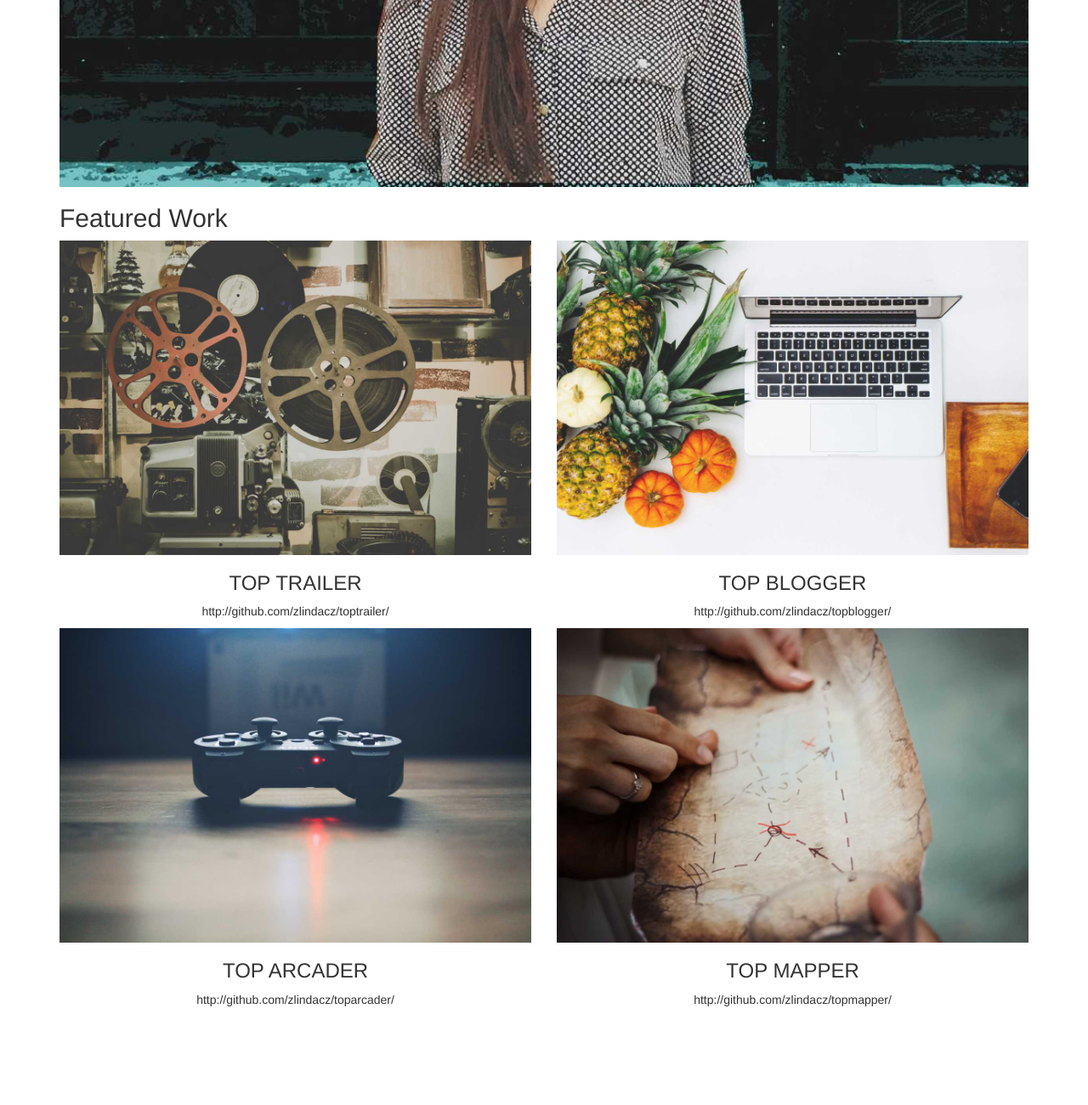
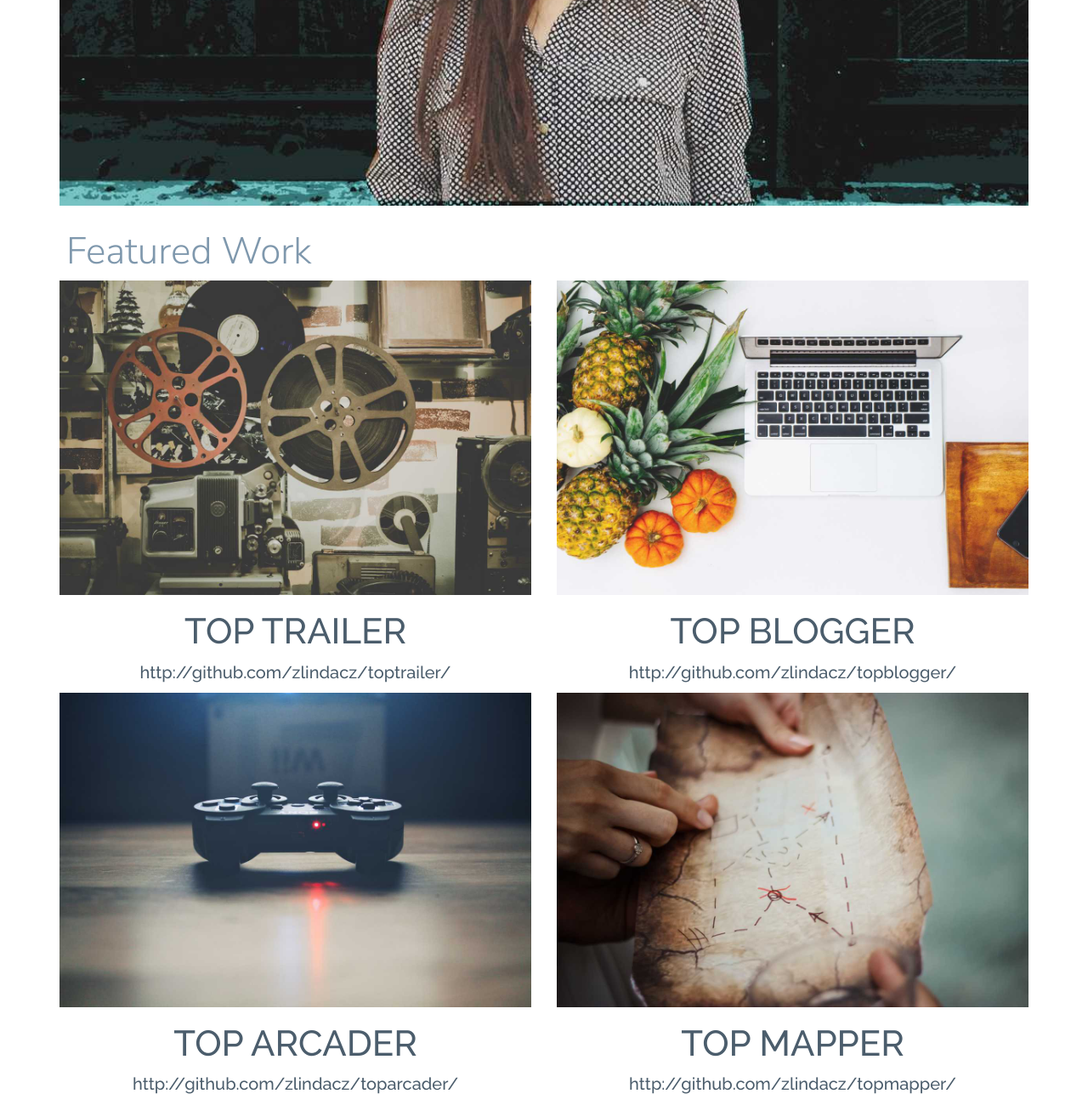
Before and after one commit to zlindacz/udacity-full-stack, a website: page project_2_portfolio/index.html in a window 1280 px wide. Shown: the part 664-1964 px from the top of the page at 85% size. Before the commit the page ends 1860 px from the top, so only its background shows below. Drawn offline with nearby package versions, Linux system fonts and the light colour scheme.

Commit message:
finished basic layout

```diff
--- a/project_2_portfolio/index.html
+++ b/project_2_portfolio/index.html
@@ -20,7 +20,7 @@
     <title>Linda Portfolio</title>
     <link rel="stylesheet" href="scripts/css/style.css">
     <link rel="stylesheet" href="scripts/css/bootstrap/css/bootstrap.css">
-    <link href="https://fonts.googleapis.com/css?family=Catamaran:100|Raleway:200|Work+Sans:300"
+    <link href="https://fonts.googleapis.com/css?family=Raleway:200,500|Work+Sans:300|Nunito+Sans:300"
           rel="stylesheet">
   </head>
   <body>
@@ -28,8 +28,9 @@
       <div class="row">
         <div class="col-md-6">
           <img src="dist/logo-5000.png"
-          alt="Linda's Logo"
-          srcset="dist/logo-5000-large.png 5000w">
+               class="logo-img"
+               alt="Linda's Logo"
+               srcset="dist/logo-5000-large.png 5000w">
         </div>
         <div class="col-md-6 text-right text-uppercase">
           <h1 class="header-name">Linda Zhang</h1>
@@ -38,7 +39,7 @@
       </div>
       <div class="row">
         <div class="col-md-12">
-          <hr>
+          <hr class="break">
         </div>
       </div>
       <div class="row">
@@ -53,18 +54,18 @@
       </div>
       <div class="row">
         <div class="col-md-12">
-          <h2>Featured Work</h2>
+          <h2 class="featured-headline">Featured Work</h2>
         </div>
       </div>
-      <div class="row">
+      <div class="row text-center">
         <div class="col-md-6">
           <img src="dist/trailer-small.jpg"
                alt="Photo of movie trailer website"
                class="img-responsive"
                srcset="dist/trailer-medium.jpg 600w,
                        dist/trailer-large.jpg 1200w">
-          <h3 class="text-center text-uppercase">Top Trailer</h3>
-          <p href="#" class="text-center">
+          <h3 class="app-name text-uppercase">Top Trailer</h3>
+          <p href="#" class="app-link">
             http://github.com/zlindacz/toptrailer/
           </p>
         </div>
@@ -74,21 +75,21 @@
                class="img-responsive"
                srcset="dist/blog-medium.jpg 600w,
                        dist/blog-large.jpg 1200w">
-          <h3 class="text-center text-uppercase">Top Blogger</h3>
-          <p href="#" class="text-center">
+          <h3 class="app-name text-uppercase">Top Blogger</h3>
+          <p href="#" class="app-link">
             http://github.com/zlindacz/topblogger/
           </p>
        </div>
       </div>
-      <div class="row">
+      <div class="row text-center">
         <div class="col-md-6">
           <img src="dist/game-small.jpg"
                alt="Photo of a console game controller"
                class="img-responsive"
                srcset="dist/game-medium.jpg 600w,
                        dist/game-large.jpg 1200w">
-          <h3 class="text-center text-uppercase">Top Arcader</h3>
-          <p href="#" class="text-center">
+          <h3 class="app-name text-uppercase">Top Arcader</h3>
+          <p href="#" class="app-link">
             http://github.com/zlindacz/toparcader/
           </p>
         </div>
@@ -98,8 +99,8 @@
                class="img-responsive"
                srcset="dist/map-medium.jpg 600w,
                        dist/map-large.jpg 1200w">
-          <h3 class="text-center text-uppercase">Top Mapper</h3>
-          <p href="#" class="text-center">
+          <h3 class="app-name text-uppercase">Top Mapper</h3>
+          <p href="#" class="app-link">
             http://github.com/zlindacz/topmapper/
           </p>
         </div>
--- a/project_2_portfolio/scripts/css/style.css
+++ b/project_2_portfolio/scripts/css/style.css
@@ -59,9 +59,29 @@ table {
 }
 
 /* Styling */
+
+body * {
+	font-family: 'Raleway', sans-serif;
+	font-size: 22px;
+	color: #4b5d6c;
+}
+
+.break {
+	border: none;
+  height: 3px;
+  /* Set the hr color */
+  color: #c2d4e3; /* old IE */
+  background-color: #c2d4e3; /* Modern Browsers */
+	margin: 30px 0 30px 0;
+}
+
+.logo-img {
+	margin-top: 20px;
+}
+
 .header-name {
-	font-family: 'Raleway', sans-serif;
 	font-size: 78px;
+	font-weight: 200;
 }
 
 .tagline {
@@ -69,6 +89,22 @@ table {
 	font-size: 32px;
 }
 
+.featured-headline {
+	font-family: 'Nunito Sans', sans-serif;
+	font-size: 44px;
+	color: #7f98ad;
+	padding: 10px 0 0 8px;
+}
+
+.app-name {
+	font-size: 42px;
+	font-weight: 500;
+}
+
+.app-link {
+	font-size: 20px;
+}
+
 
 /*rgb(2, 179, 228)
 rgb(45, 60, 73)
```
